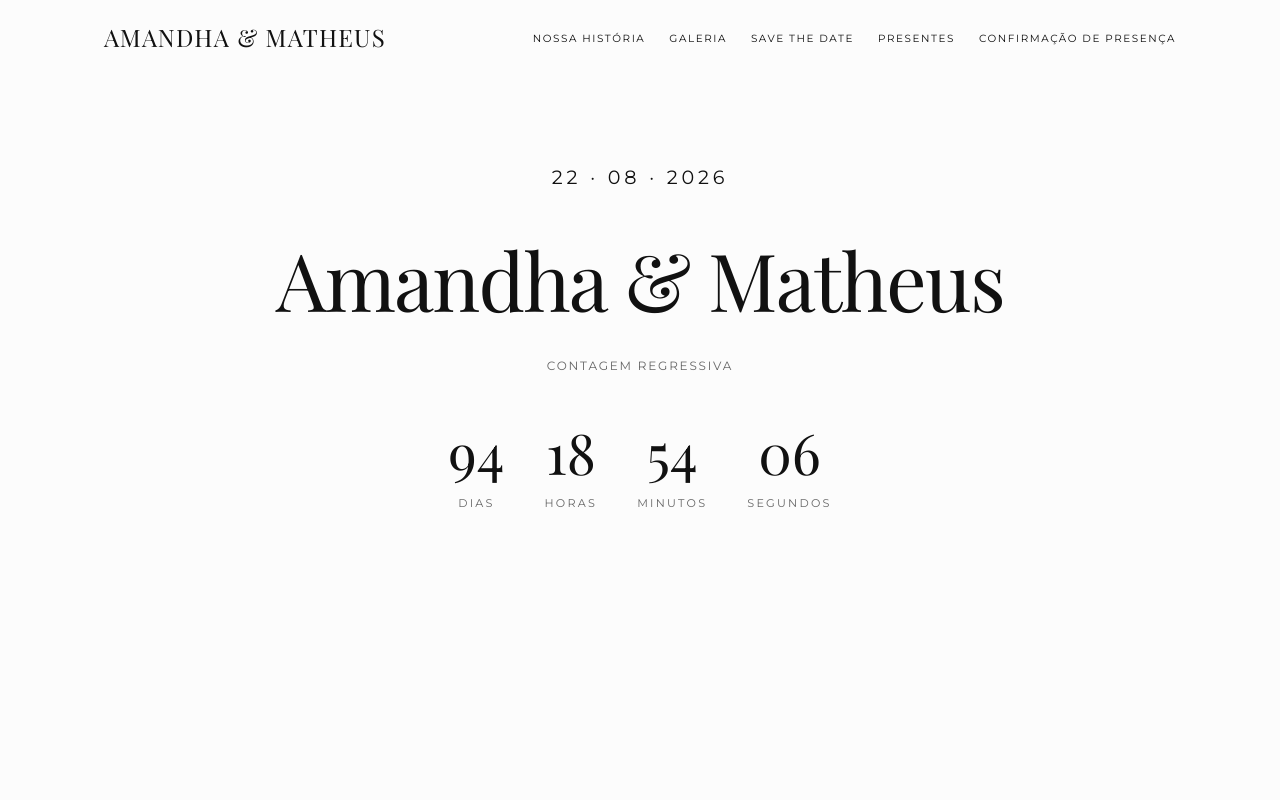
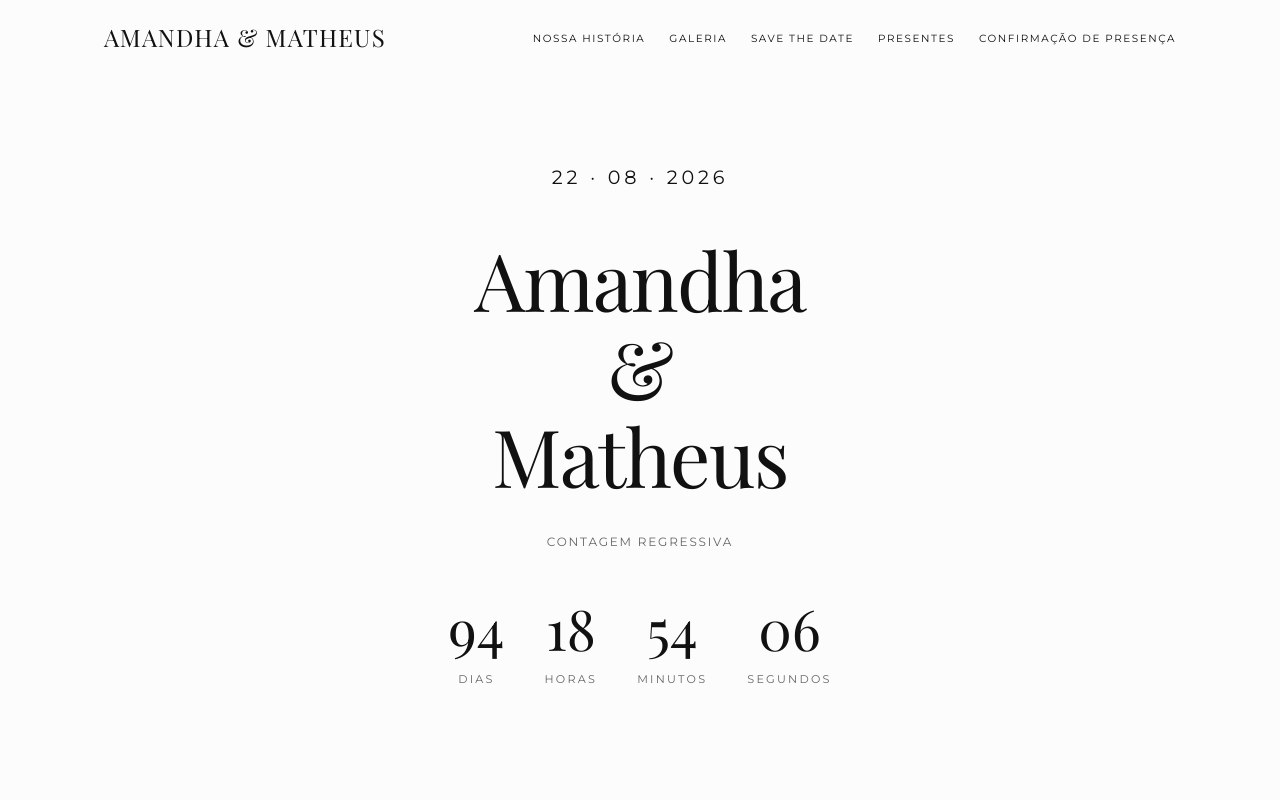
Before and after one commit to matheusandradaf/casamento_andradas, a website built with Vite: page index.html in a window 1280 px wide. Shown: the top 800 px of the page. Built offline with nearby package versions, Linux system fonts and the light colour scheme; some packages are replaced by stand-ins of ours; a web font is replaced by a local one.

Commit message:
style: ajusta o titulo principal do hero na landing page com quebra de linha centralizado

```diff
--- a/index.html
+++ b/index.html
@@ -34,7 +34,7 @@
       <section id="home" class="hero">
         <div class="container text-center">
           <p class="hero-date text-sm-spaced reveal-text" style="margin-bottom: 2.5rem;">22 · 08 · 2026</p>
-          <h1 class="hero-names reveal-text" style="margin-bottom: 2rem;">Amandha & Matheus</h1>
+          <h1 class="hero-names reveal-text" style="margin-bottom: 2rem;">Amandha<br>&<br>Matheus</h1>
           <p class="text-sm-spaced reveal-text" style="margin-top: 2rem; margin-bottom: 3rem; color: var(--color-text-light); letter-spacing: 0.15em;">CONTAGEM REGRESSIVA</p>
 
           <!-- Countdown Editorial -->
```
